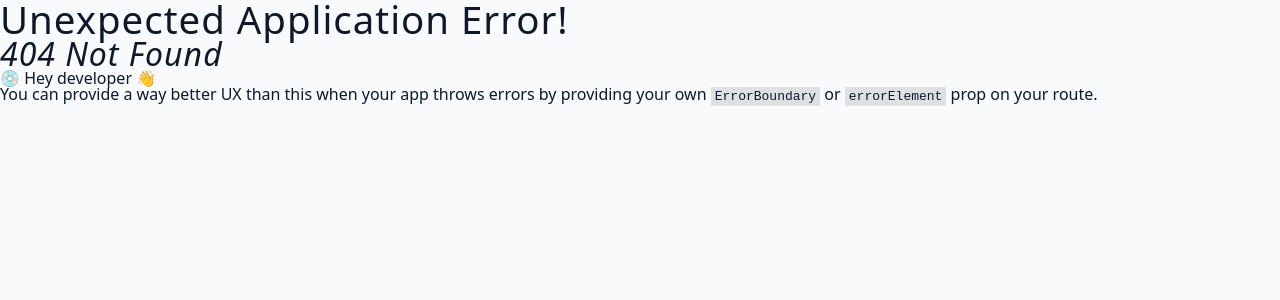
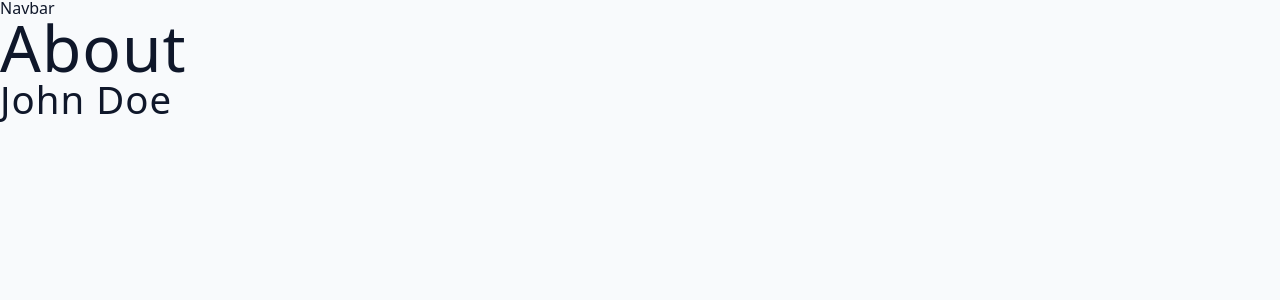
Before and after one commit to volkankarakaya/mixmaster, a React (Vite) app: page /about/person in a window 1280 px wide. Before the commit this address had no page. Shown: the top 300 px of the page. Built offline with nearby package versions, Linux system fonts and the light colour scheme.

Commit message:
create router

```diff
--- a/src/App.jsx
+++ b/src/App.jsx
@@ -12,10 +12,34 @@ const router = createBrowserRouter([
   {
     path: "/",
     element: <HomeLayout />,
-  },
-  {
-    path: "/about",
-    element: <About />,
+    children: [
+      {
+        index: true,
+        element: <Landing />,
+      },
+      {
+        path: "cocktail",
+        element: <Cocktail />,
+      },
+      {
+        path: "newsletter",
+        element: <Newsletter />,
+      },
+      {
+        path: "about",
+        element: <About />,
+        children: [
+          {
+            index: true,
+            element: <h2>Company</h2>,
+          },
+          {
+            path: "person",
+            element: <h2>John Doe</h2>,
+          },
+        ],
+      },
+    ],
   },
 ]);
 
--- a/src/pages/About.jsx
+++ b/src/pages/About.jsx
@@ -1,7 +1,13 @@
 import React from "react";
+import { Link, Outlet } from "react-router-dom";
 
 const About = () => {
-  return <h1>About</h1>;
+  return (
+    <div>
+      <h1>About</h1>
+      <Outlet />
+    </div>
+  );
 };
 
 export default About;
--- a/src/pages/HomeLayout.jsx
+++ b/src/pages/HomeLayout.jsx
@@ -1,7 +1,13 @@
 import React from "react";
+import { Link, Outlet } from "react-router-dom";
 
 const HomeLayout = () => {
-  return <h1>HomeLayout</h1>;
+  return (
+    <div>
+      <nav>Navbar</nav>
+      <Outlet />
+    </div>
+  );
 };
 
 export default HomeLayout;
```
